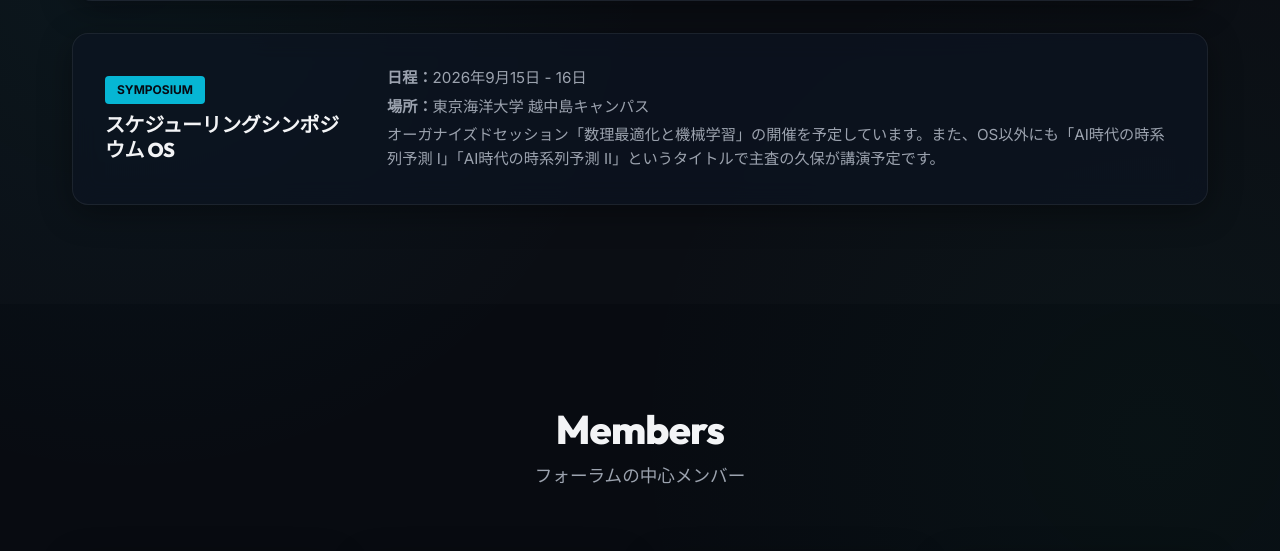
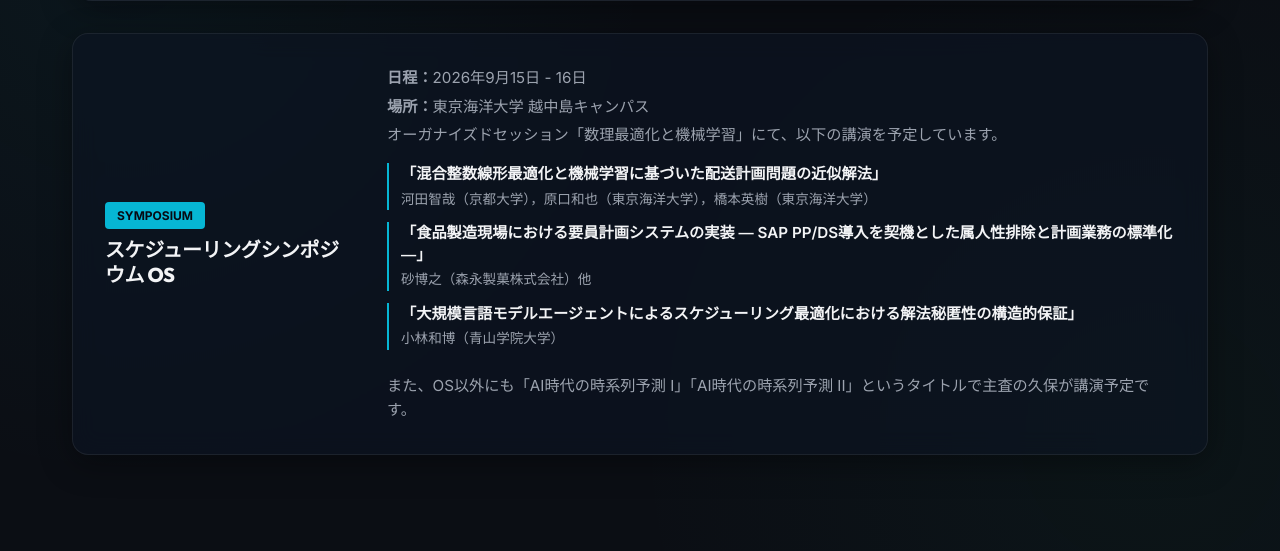
Before and after one commit to moai-lab-jp/moai-forum-hp, a website built with Vite: page index.html in a window 1280 px wide. Shown: the part 3402-3953 px from the top of the page. Built offline with nearby package versions, Linux system fonts and the light colour scheme.

Commit message:
定員削除4

```diff
--- a/index.html
+++ b/index.html
@@ -289,7 +289,22 @@
           <div class="sub-event-body">
             <p><strong>日程：</strong>2026年9月15日 - 16日</p>
             <p><strong>場所：</strong>東京海洋大学 越中島キャンパス</p>
-            <p>オーガナイズドセッション「数理最適化と機械学習」の開催を予定しています。また、OS以外にも「AI時代の時系列予測 I」「AI時代の時系列予測 II」というタイトルで主査の久保が講演予定です。</p>
+            <p>オーガナイズドセッション「数理最適化と機械学習」にて、以下の講演を予定しています。</p>
+            <div class="symposium-talks">
+              <div class="symposium-talk">
+                <span class="talk-title">「混合整数線形最適化と機械学習に基づいた配送計画問題の近似解法」</span>
+                <span class="talk-speakers">河田智哉（京都大学），原口和也（東京海洋大学），橋本英樹（東京海洋大学）</span>
+              </div>
+              <div class="symposium-talk">
+                <span class="talk-title">「食品製造現場における要員計画システムの実装 ― SAP PP/DS導入を契機とした属人性排除と計画業務の標準化 ―」</span>
+                <span class="talk-speakers">砂博之（森永製菓株式会社）他 </span>
+              </div>
+              <div class="symposium-talk">
+                <span class="talk-title">「大規模言語モデルエージェントによるスケジューリング最適化における解法秘匿性の構造的保証」</span>
+                <span class="talk-speakers">小林和博（青山学院大学）</span>
+              </div>
+            </div>
+            <p style="margin-top: 0.5rem;">また、OS以外にも「AI時代の時系列予測 I」「AI時代の時系列予測 II」というタイトルで主査の久保が講演予定です。</p>
           </div>
         </div>
       </div>
--- a/style.css
+++ b/style.css
@@ -624,6 +624,34 @@ a {
   color: var(--text-secondary);
   font-size: 0.95rem;
 }
+
+.symposium-talks {
+  margin: 0.75rem 0;
+  display: flex;
+  flex-direction: column;
+  gap: 0.75rem;
+}
+
+.symposium-talk {
+  padding-left: 0.75rem;
+  border-left: 2px solid var(--accent-cyan);
+  display: flex;
+  flex-direction: column;
+  gap: 0.25rem;
+}
+
+.talk-title {
+  color: var(--text-primary);
+  font-weight: 600;
+  font-size: 0.95rem;
+  line-height: 1.4;
+}
+
+.talk-speakers {
+  color: var(--text-secondary);
+  font-size: 0.85rem;
+}
+
 
 /* Members Section */
 .members-section {
```
Also changed, not shown: dist/assets/index-BAZnd9BM.js (renamed from dist/assets/index-B1_Bq3y_.js), dist/assets/index-BMOD0hOT.css (deleted), dist/assets/index-DrFovxRr.css (added), dist/index.html.
